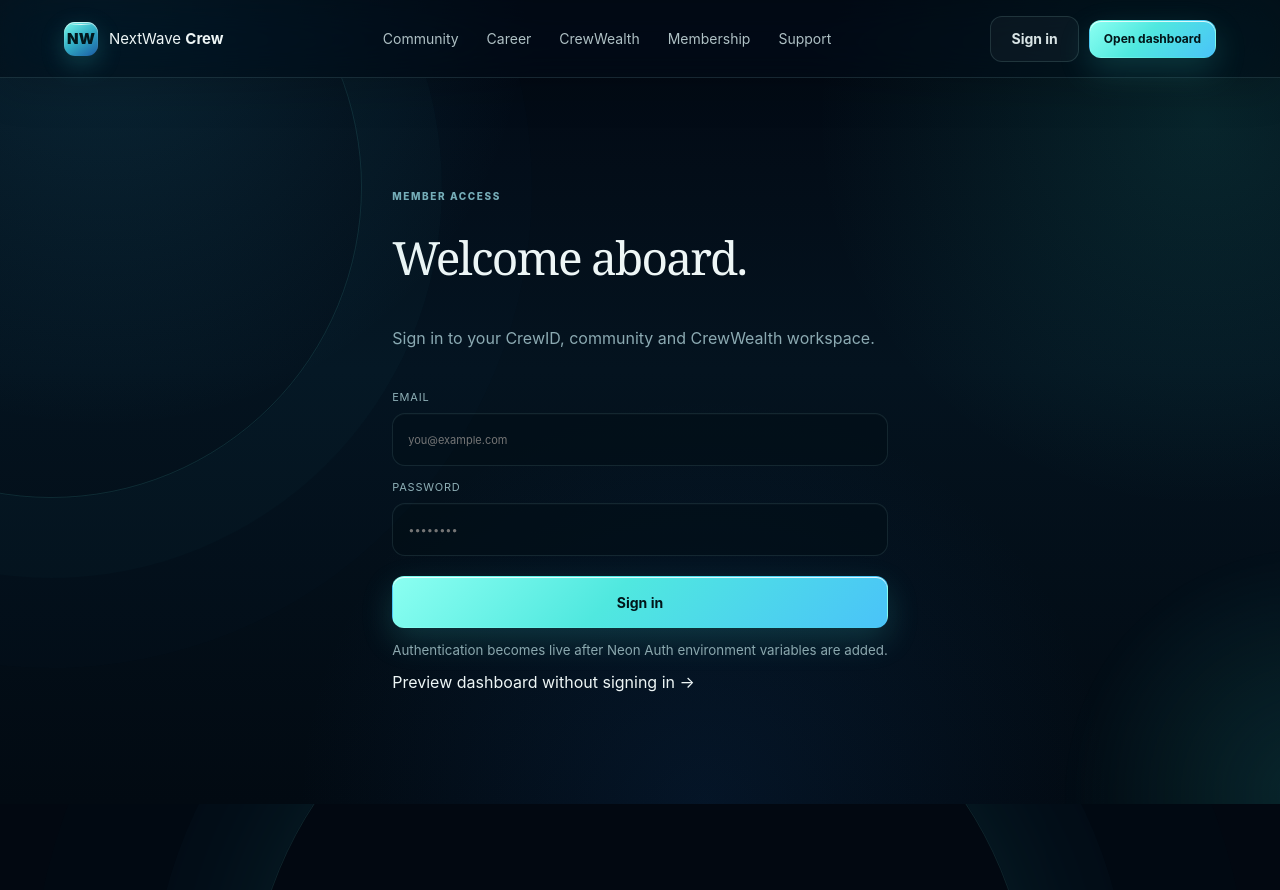
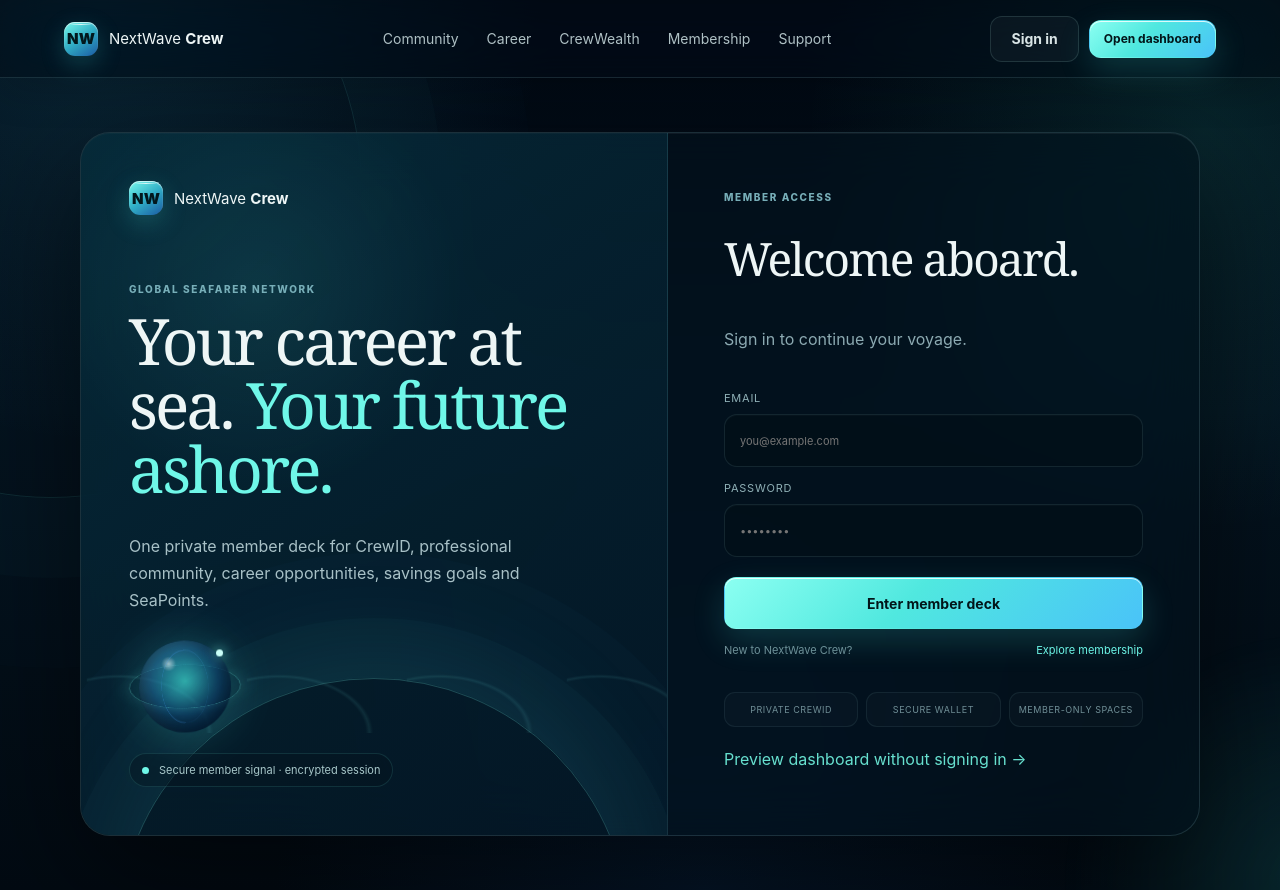
Before and after one commit to Jaysi88/nextwave-crew, a Next.js app: page /auth/sign-in in a window 1280 px wide. Before the commit the page ends 804 px from the top, so only its background shows below. Built offline with nearby package versions, Linux system fonts and the light colour scheme.

Commit message:
redesign login with ocean glass experience

```diff
--- a/src/app/auth/sign-in/page.tsx
+++ b/src/app/auth/sign-in/page.tsx
@@ -2,12 +2,72 @@
 
 import { useState } from 'react';
 import Link from 'next/link';
+import { useRouter } from 'next/navigation';
 import { createAuthClient } from '@neondatabase/auth/next';
 
 const authClient = createAuthClient();
 
-export default function SignInPage(){
-  const [email,setEmail]=useState(''); const [password,setPassword]=useState(''); const [message,setMessage]=useState(''); const [busy,setBusy]=useState(false);
-  async function submit(e:React.FormEvent){e.preventDefault();setBusy(true);setMessage('');try{const result=await authClient.signIn.email({email,password});if(result.error){setMessage(result.error.message||'Unable to sign in.');}else{window.location.href='/dashboard';}}catch{setMessage('Neon Auth is not configured in this environment yet.');}finally{setBusy(false)}}
-  return <main className="authPage"><form className="authCard" onSubmit={submit}><Link className="brand" href="/"><span className="brandMark">NW</span><span>NextWave <b>Crew</b></span></Link><span className="microLabel">MEMBER ACCESS</span><h1>Welcome aboard.</h1><p>Sign in to your CrewID, community and CrewWealth workspace.</p><label>Email<input type="email" value={email} onChange={e=>setEmail(e.target.value)} required placeholder="you@example.com"/></label><label>Password<input type="password" value={password} onChange={e=>setPassword(e.target.value)} required placeholder="••••••••"/></label>{message&&<div className="authMessage">{message}</div>}<button className="primaryButton" disabled={busy}>{busy?'Signing in…':'Sign in'}</button><small>Authentication becomes live after Neon Auth environment variables are added.</small><Link href="/dashboard">Preview dashboard without signing in →</Link></form></main>
+export default function SignInPage() {
+  const router = useRouter();
+  const [email, setEmail] = useState('');
+  const [password, setPassword] = useState('');
+  const [message, setMessage] = useState('');
+  const [busy, setBusy] = useState(false);
+
+  async function submit(event: React.FormEvent) {
+    event.preventDefault();
+    setBusy(true);
+    setMessage('');
+    try {
+      const result = await authClient.signIn.email({ email, password });
+      if (result.error) {
+        setMessage(result.error.message || 'Unable to sign in.');
+      } else {
+        router.push('/dashboard');
+        router.refresh();
+      }
+    } catch {
+      setMessage('Neon Auth is not configured in this environment yet.');
+    } finally {
+      setBusy(false);
+    }
+  }
+
+  return (
+    <main className="authPage">
+      <section className="authExperience">
+        <div className="authVisual">
+          <div className="authVisualContent">
+            <Link className="brand" href="/"><span className="brandMark">NW</span><span>NextWave <b>Crew</b></span></Link>
+            <span className="microLabel">GLOBAL SEAFARER NETWORK</span>
+            <h2>Your career at sea. <span>Your future ashore.</span></h2>
+            <p>One private member deck for CrewID, professional community, career opportunities, savings goals and SeaPoints.</p>
+            <div className="oceanOrb" aria-hidden="true"><span className="orbRing" /><span className="orbDot" /></div>
+            <div className="authSignal"><span /> Secure member signal · encrypted session</div>
+          </div>
+        </div>
+
+        <form className="authCard" onSubmit={submit}>
+          <Link className="brand" href="/"><span className="brandMark">NW</span><span>NextWave <b>Crew</b></span></Link>
+          <span className="microLabel">MEMBER ACCESS</span>
+          <h1>Welcome aboard.</h1>
+          <p>Sign in to continue your voyage.</p>
+
+          <label>Email
+            <input type="email" autoComplete="email" value={email} onChange={(event) => setEmail(event.target.value)} required placeholder="you@example.com" />
+          </label>
+          <label>Password
+            <input type="password" autoComplete="current-password" value={password} onChange={(event) => setPassword(event.target.value)} required placeholder="••••••••" />
+          </label>
+
+          {message && <div className="authMessage" role="status">{message}</div>}
+          <button className="primaryButton" type="submit" disabled={busy}>{busy ? 'Opening member deck…' : 'Enter member deck'}</button>
+
+          <div className="authMeta"><span>New to NextWave Crew?</span><Link href="/membership">Explore membership</Link></div>
+          <div className="authSecurity"><div>Private CrewID</div><div>Secure wallet</div><div>Member-only spaces</div></div>
+          <Link href="/dashboard" className="textButton">Preview dashboard without signing in →</Link>
+        </form>
+      </section>
+    </main>
+  );
 }
```
